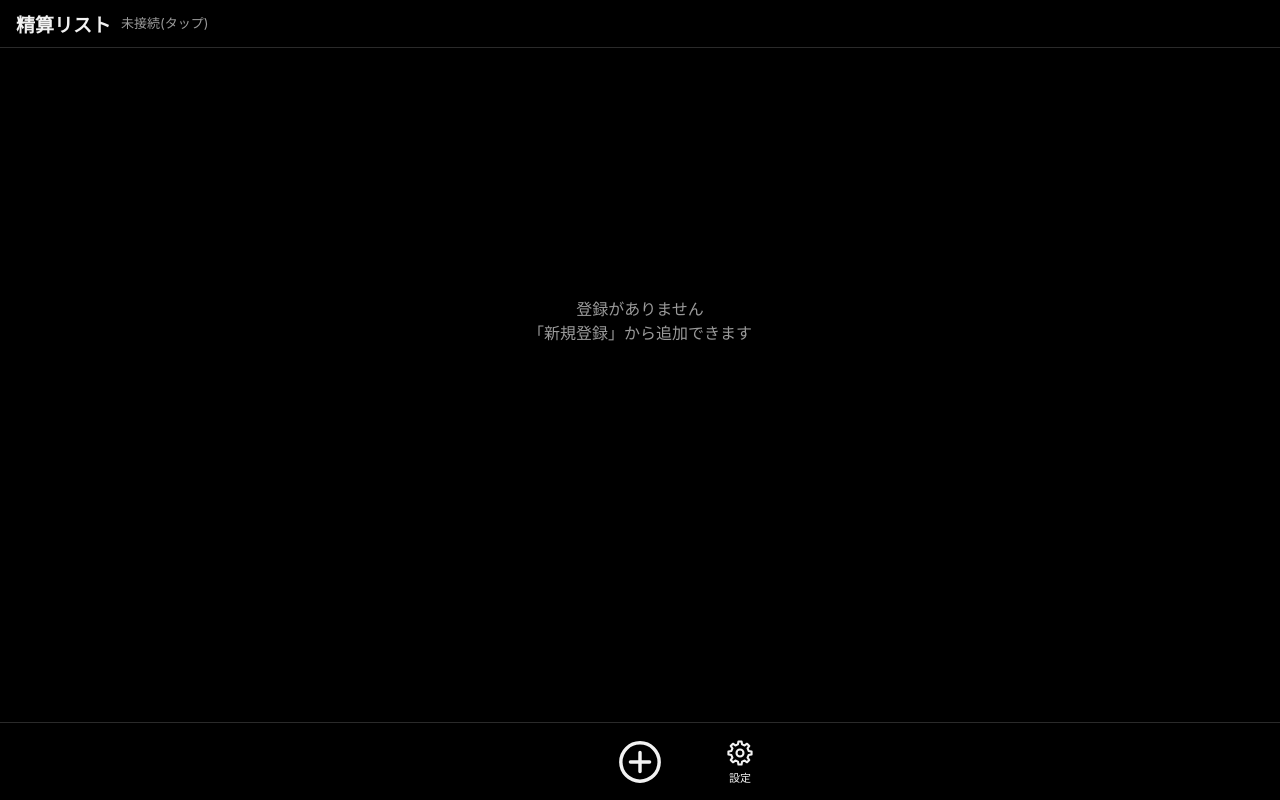
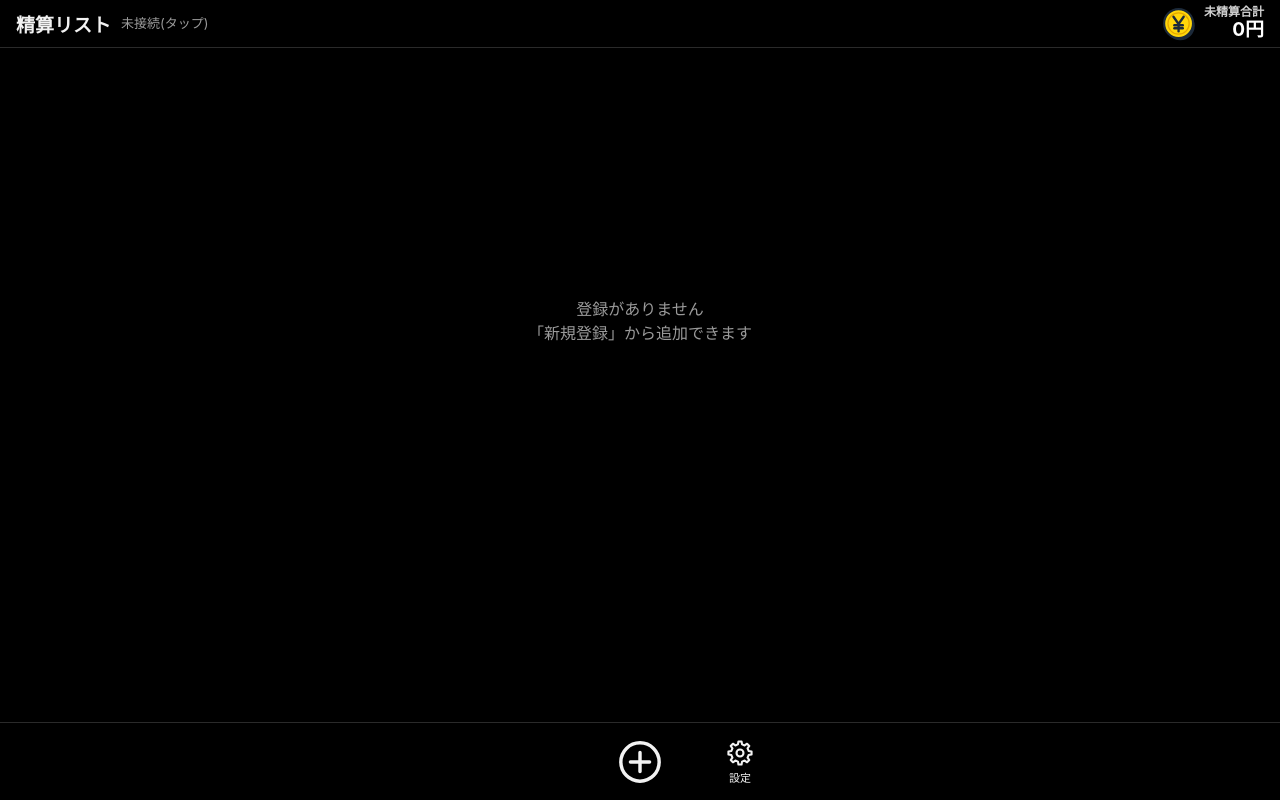
Before and after one commit to greenwave25/seisanlist, a plain HTML site: page index.html in a window 1280 px wide. Drawn offline with Linux system fonts and the light colour scheme.

Commit message:
Add files via upload

```diff
--- a/index.html
+++ b/index.html
@@ -131,7 +131,11 @@ label.fh{font-weight:800;font-size:17px;color:var(--fg);margin-top:16px}
 :root{--hh:calc(48px + env(safe-area-inset-top,0px))}
 header{background:#000;color:#f2f2f2;font-size:19px;border-bottom:1px solid var(--line)}
 #sync{font-size:13px;color:var(--sub);line-height:1.15;display:-webkit-box;-webkit-line-clamp:2;-webkit-box-orient:vertical;overflow:hidden}
-#sum{font-size:15px;color:#fff}
+#sum{display:flex;align-items:center;gap:8px;flex:none;color:#fff}
+#sum svg{flex:none}
+.smt{text-align:right}
+.sml{font-size:12px;color:#d0d0d0;line-height:1.2;white-space:nowrap}
+.smv{font-size:19px;font-weight:700;line-height:1.2;white-space:nowrap}
 .pbox{border:1px solid var(--line);border-radius:8px;background:#161616;padding:14px 16px;margin-top:10px}
 .pbox .itl{font-size:17px;margin-bottom:6px}
 .prow{display:flex;align-items:center;gap:10px;font-size:14px;line-height:1.35}
@@ -202,7 +206,7 @@ input[type=email]{width:100%;padding:8px 10px;height:40px;font-size:16px;backgro
 .row .top>span:last-child{color:var(--fg)}
 .row.done .top>span:last-child{color:#999}
 </style></head><body>
-<header><span>精算リスト</span><small id="sync"></small><small id="sum"></small></header>
+<header><span>精算リスト</span><small id="sync"></small><div id="sum"><svg viewBox="0 0 80 80" width="34" height="34" aria-hidden="true"><circle cx="43" cy="44" r="34" fill="#1c2a3a"/><circle cx="39" cy="39" r="34" fill="#ffd60a" stroke="#1c2a3a" stroke-width="5"/><circle cx="39" cy="39" r="25" fill="none" stroke="#e5a800" stroke-width="3"/><g stroke="#1c2a3a" stroke-width="5.5" fill="none" stroke-linecap="round" stroke-linejoin="round"><path d="M27 23 L39 40 L51 23"/><path d="M39 40 V57"/><path d="M29 43 H49"/><path d="M29 50 H49"/></g></svg><div class="smt"><div class="sml">未精算合計</div><div class="smv" id="smv">0円</div></div></div></header>
 <div id="list"></div>
 <nav><span class="sp"></span><button class="ib big" id="add" aria-label="新規登録"><svg viewBox="0 0 24 24"><circle cx="12" cy="12" r="10"/><path d="M12 7v10M7 12h10"/></svg></button><button class="ib" id="gear" aria-label="設定"><svg viewBox="0 0 24 24"><circle cx="12" cy="12" r="3"/><path d="M10.23 4.61 L10.67 2.09 L13.33 2.09 L13.77 4.61 L15.97 5.52 L18.07 4.05 L19.95 5.93 L18.48 8.03 L19.39 10.23 L21.91 10.67 L21.91 13.33 L19.39 13.77 L18.48 15.97 L19.95 18.07 L18.07 19.95 L15.97 18.48 L13.77 19.39 L13.33 21.91 L10.67 21.91 L10.23 19.39 L8.03 18.48 L5.93 19.95 L4.05 18.07 L5.52 15.97 L4.61 13.77 L2.09 13.33 L2.09 10.67 L4.61 10.23 L5.52 8.03 L4.05 5.93 L5.93 4.05 L8.03 5.52Z"/></svg></button></nav>
 <div id="edit">
@@ -279,7 +283,7 @@ function toast(t,ms){const e=$("toast");e.textContent=t;e.classList.add("show");
 function render(){
   const kk=x=>{const p=per(x.date);return p?p.k:0};const sgn=x=>gs[kk(x)]==="d"?-1:1;const L=[...data].sort((a,b)=>(kk(b)-kk(a))||sgn(a)*(a.date.localeCompare(b.date)||a.id-b.id));
   const un=data.filter(x=>!x.done).reduce((s,x)=>s+x.amt,0);
-  $("sum").textContent=data.length?"未精算合計 "+un.toLocaleString()+"円":"";
+  $("smv").textContent=un.toLocaleString()+"円";
   $("list").innerHTML=L.length?bandHtml(L,x=>`<div class="row ${x.done?"done":""}" data-id="${x.id}">${x.done?'<div class="stamp">済</div>':""}
     <div class="top"><span>${esc(x.date.replace(/-/g,"/"))}(${"日月火水木金土"[new Date(x.date+"T00:00:00").getDay()]})</span><span>${esc(x.pay)}${x.part?'<span class="tag">一部支払</span>':""}</span></div>
     <div class="name"><span class="nm">${esc(x.shop||"（店舗名なし）")}</span><span class="amt">${x.amt.toLocaleString()}円</span></div><div class="item">${esc(x.item)}</div>
```
